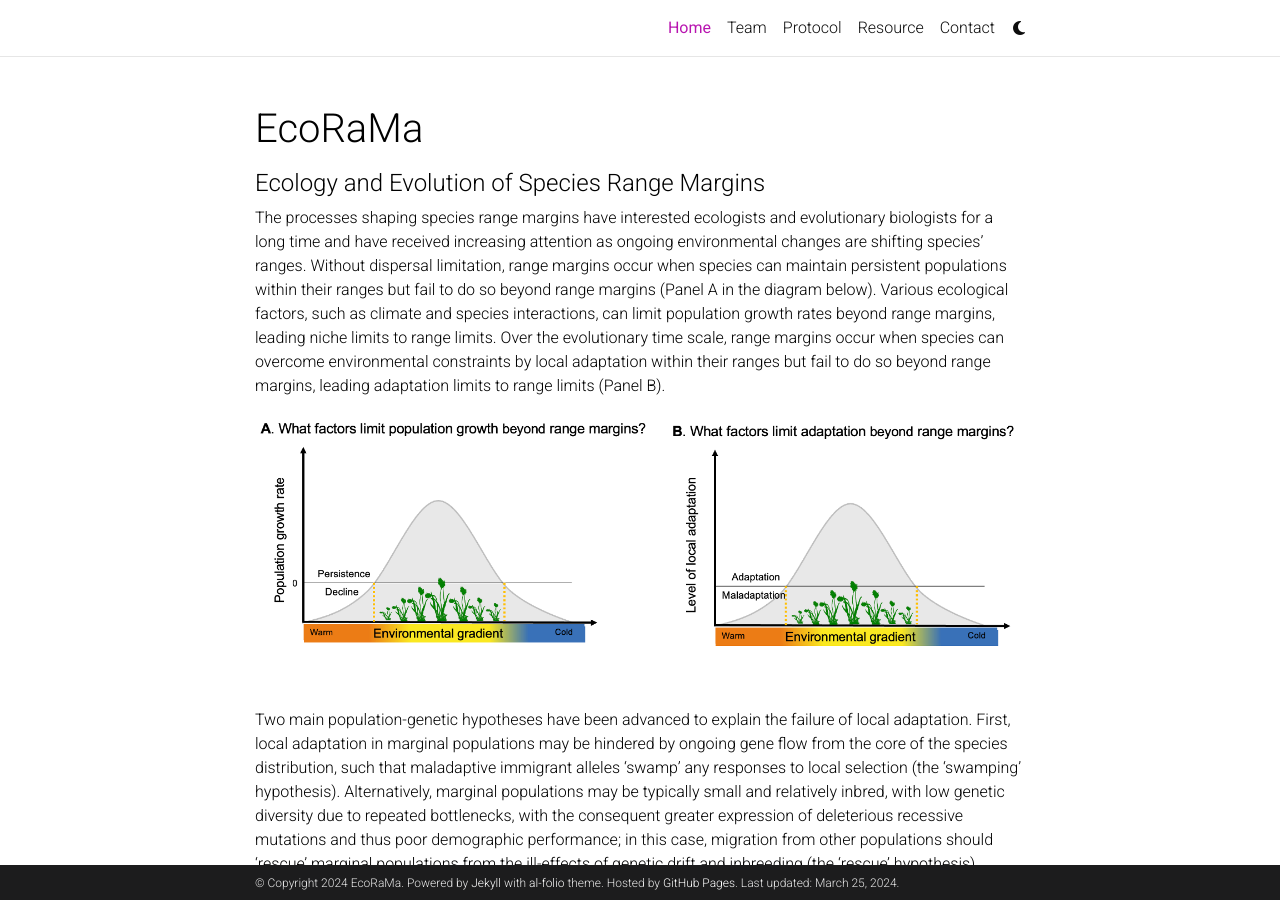
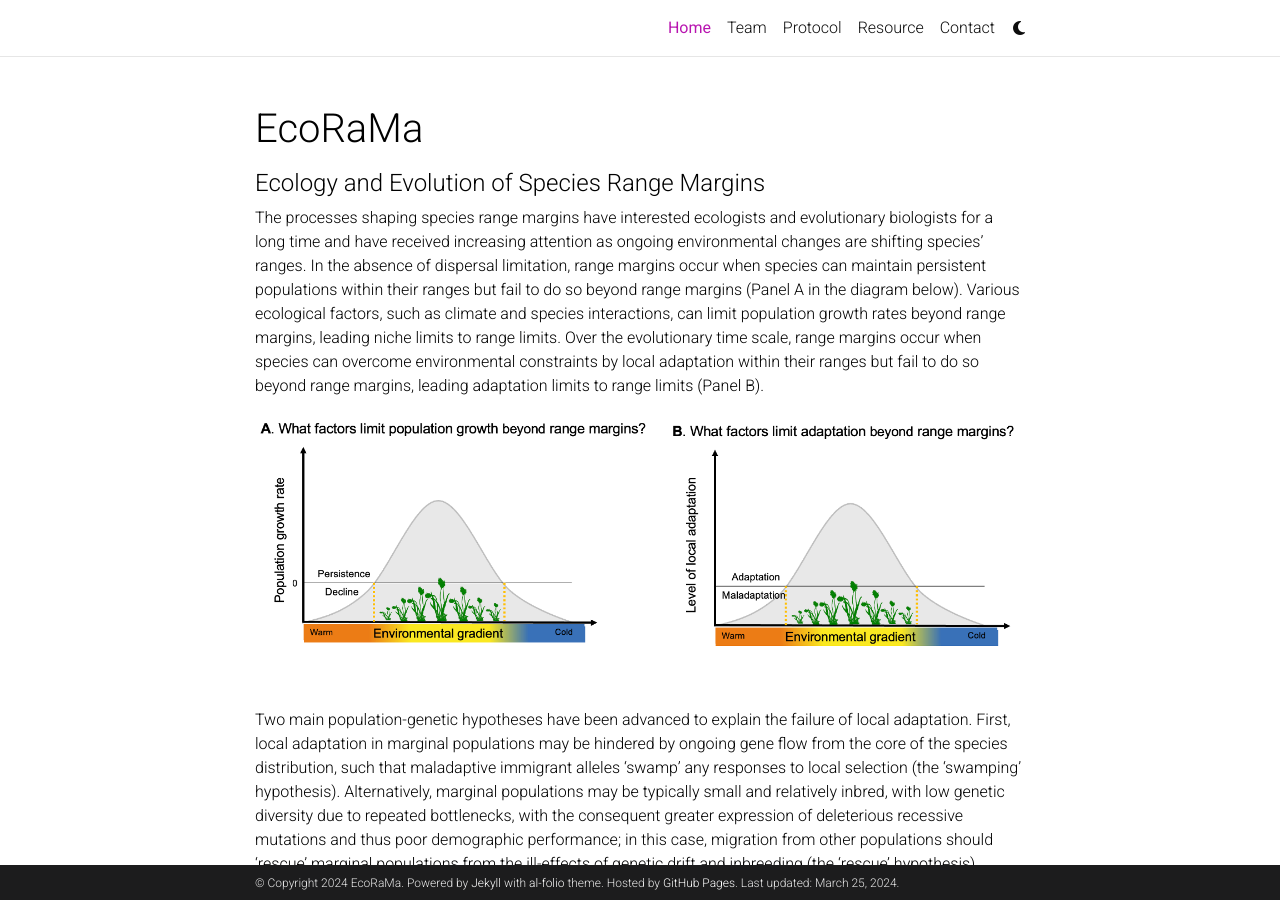
Before and after one commit to EcoRaMa/EcoRaMa.github.io, a Jekyll site: the page built from _pages/about.md, in a window 1280 px wide and 900 px high. Built offline with Jekyll 4.4.1, drawn with Linux system fonts in a browser that asks for light colours; comment, search, counter and statistics services are not loaded; a style sheet for code colours, icons or effects is not loaded.

Commit message:
Update about.md

```diff
--- a/_pages/about.md
+++ b/_pages/about.md
@@ -20,7 +20,7 @@
 ---
 
 #### Ecology and Evolution of Species Range Margins
-The processes shaping species range margins have interested ecologists and evolutionary biologists for a long time and have received increasing attention as ongoing environmental changes are shifting species' ranges. Without dispersal limitation, range margins occur when species can maintain persistent populations within their ranges but fail to do so beyond range margins (Panel A in the diagram below). Various ecological factors, such as climate and species interactions, can limit population growth rates beyond range margins, leading niche limits to range limits. Over the evolutionary time scale, range margins occur when species can overcome environmental constraints by local adaptation within their ranges but fail to do so beyond range margins, leading adaptation limits to range limits (Panel B).
+The processes shaping species range margins have interested ecologists and evolutionary biologists for a long time and have received increasing attention as ongoing environmental changes are shifting species' ranges. In the absence of dispersal limitation, range margins occur when species can maintain persistent populations within their ranges but fail to do so beyond range margins (Panel A in the diagram below). Various ecological factors, such as climate and species interactions, can limit population growth rates beyond range margins, leading niche limits to range limits. Over the evolutionary time scale, range margins occur when species can overcome environmental constraints by local adaptation within their ranges but fail to do so beyond range margins, leading adaptation limits to range limits (Panel B).
 
   <center><img src="assets/img/Range.margin_ecology_evolution.png" alt="Range margin" height="100%" width="100%"></center>
 
```
